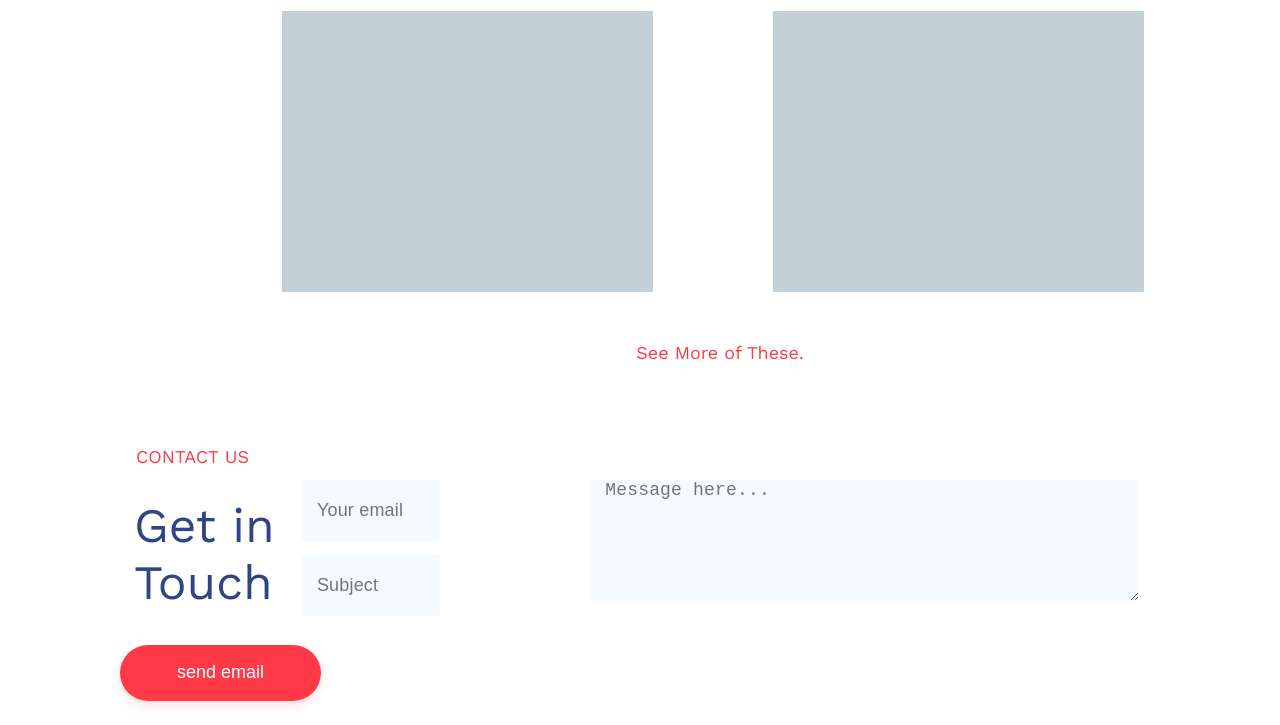
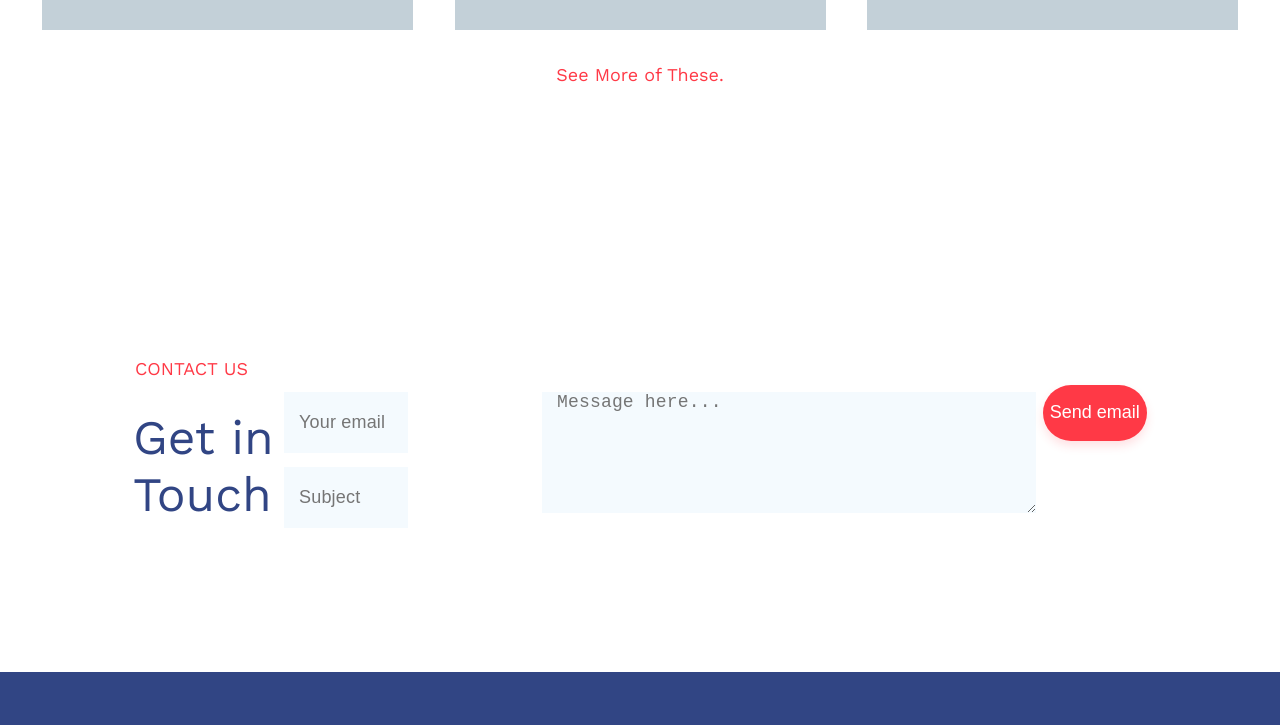
Before and after one commit to annazankevich/doob, a plain HTML site: page index.html in a window 1280 px wide. Shown: the part 1798-2523 px from the top of the page. Drawn offline with nearby package versions, Linux system fonts and the light colour scheme.

Commit message:
feat: add styles for desktop

```diff
--- a/index.html
+++ b/index.html
@@ -51,13 +51,13 @@
         <fieldset class="fieldset">
             <legend class="legend">Contact us</legend>
             <p class="contact-p">Get in Touch</p>
-            <div>
+            <div class="input-area">
                 <input class="input-text input" type="text" placeholder="Your email" required="">
                 <input class="input-text input" type="email" placeholder="Subject" required="">
             </div>
             <textarea class="textarea" cols="30" rows="10" placeholder="Message here..."></textarea>
+            <button class="button button-send" type="submit">Send email</button>
         </fieldset>
-        <button class="button button-about" type="submit">send email</button>
     </form>
 </div>
 <footer class="footer">
--- a/styles.css
+++ b/styles.css
@@ -5,14 +5,14 @@ body {
 }
 
 .header {
-    margin: 0 40px;
+    max-width: 1400px;
     display: flex;
-    justify-content: space-around;
-    min-height: 198px;
+    justify-content: space-between;
+    min-height: 156px;
 }
 
 .wrapper {
-    max-width: 1200px;
+    max-width: 1400px;
     margin: 0 auto;
     align-items: center;
 }
@@ -65,6 +65,8 @@ body {
     border: 0;
     font-size: 18px;
     font-weight: 400;
+    background: url("images/Arrow.png") no-repeat 151px ,right;
+    cursor: pointer;
 }
 
 .language {
@@ -72,13 +74,16 @@ body {
     color: #314584;
     margin-top: 18px;
     margin-right: 24px;
+    cursor: pointer;
 }
 
+.language::after{
+    content: url(images/Arrow_Down.png);
+}
 .account {
     display: flex;
-    justify-content: center;
-    padding: 44px 0;
-    margin: 11px 0px 100px 173px;
+    margin: 70px 0 182px 450px;
+
 }
 
 .main-section {
@@ -104,7 +109,7 @@ body {
 }
 
 .image {
-    width: 680px;
+    width: 1000px;
     height: 660px;
     background: url("images/illustration.png") no-repeat;
 }
@@ -125,12 +130,12 @@ body {
     font-size: 18px;
     font-weight: 400;
     line-height: 20.76px;
+    cursor: pointer;
     margin-right: 25px;
-    cursor: pointer;
 }
 
 .portfolio {
-    margin: 20px 16px 10px 176px;
+
 }
 
 .portfolio-title {
@@ -138,6 +143,7 @@ body {
     color: #314584;
     font-size: 48px;
     font-weight: 400;
+    margin-left: 65px;
 }
 
 .portfolio-images {
@@ -152,8 +158,7 @@ body {
     width: 371px;
     height: 281px;
     background: #c3d0d8;
-    margin-right: 14px;
-    margin-bottom: 14px;
+    margin-bottom: 36px;
 }
 
 .more-images {
@@ -161,6 +166,7 @@ body {
     font-size: 18px;
     font-weight: 400;
     text-align: center;
+    margin-top: -38px;
 }
 
 .getintouch {
@@ -173,8 +179,9 @@ body {
 }
 
 .contact {
-    padding: 65px 80px;
+    padding: 65px 119px;
     box-sizing: border-box;
+    margin-top: 208px;
 
 }
 
@@ -216,22 +223,39 @@ body {
     width: 48%;
 }
 
+.input-area {
+    margin-bottom: 62px;
+}
+
 .textarea {
     width: 98%;
     height: 121px;
     color: #314584;
     font-size: 18px;
     font-weight: 400;
+    margin-bottom: 44px;
 }
 
-.button {
+.button-send {
+    width: 201px;
+    height: 56px;
+    box-shadow: 0 5px 10px rgba(255, 57, 70, 0.15);
+    background-color: #ff3946;
+    border-radius: 28px;
+    border: 0;
+    outline: none;
+    color: #ffffff;
+    font-size: 18px;
+    font-weight: 400;
+    line-height: 20.76px;
     cursor: pointer;
+    margin: 0 auto;
 }
 
 .footer {
     text-align: center;
     background: #314584;
-    padding-top: 30px;
+    padding-top: 60px;
 }
 
 .footer-name {
@@ -310,3 +334,7 @@ body {
 .dribble {
     background: url("images/dribble.png") no-repeat;
 }
+
+@media (min-width: 768px) {
+
+}
```
